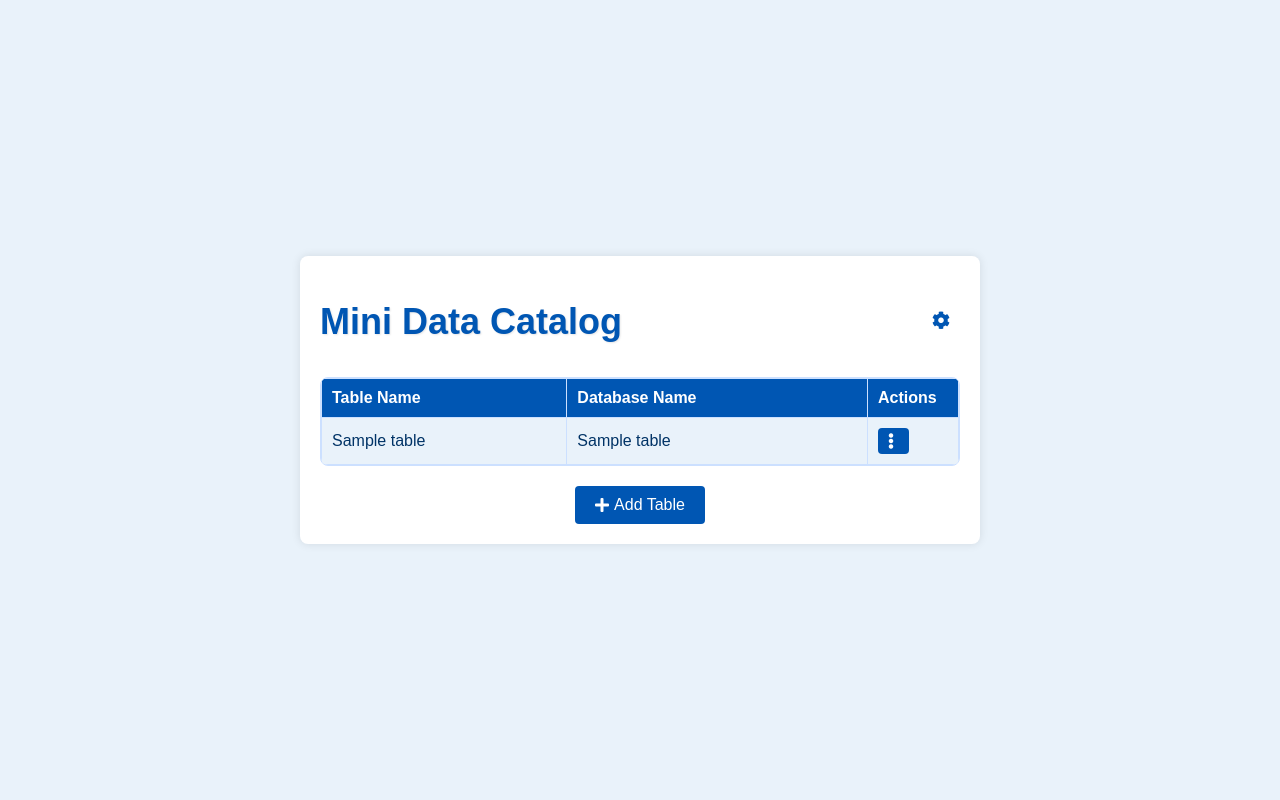
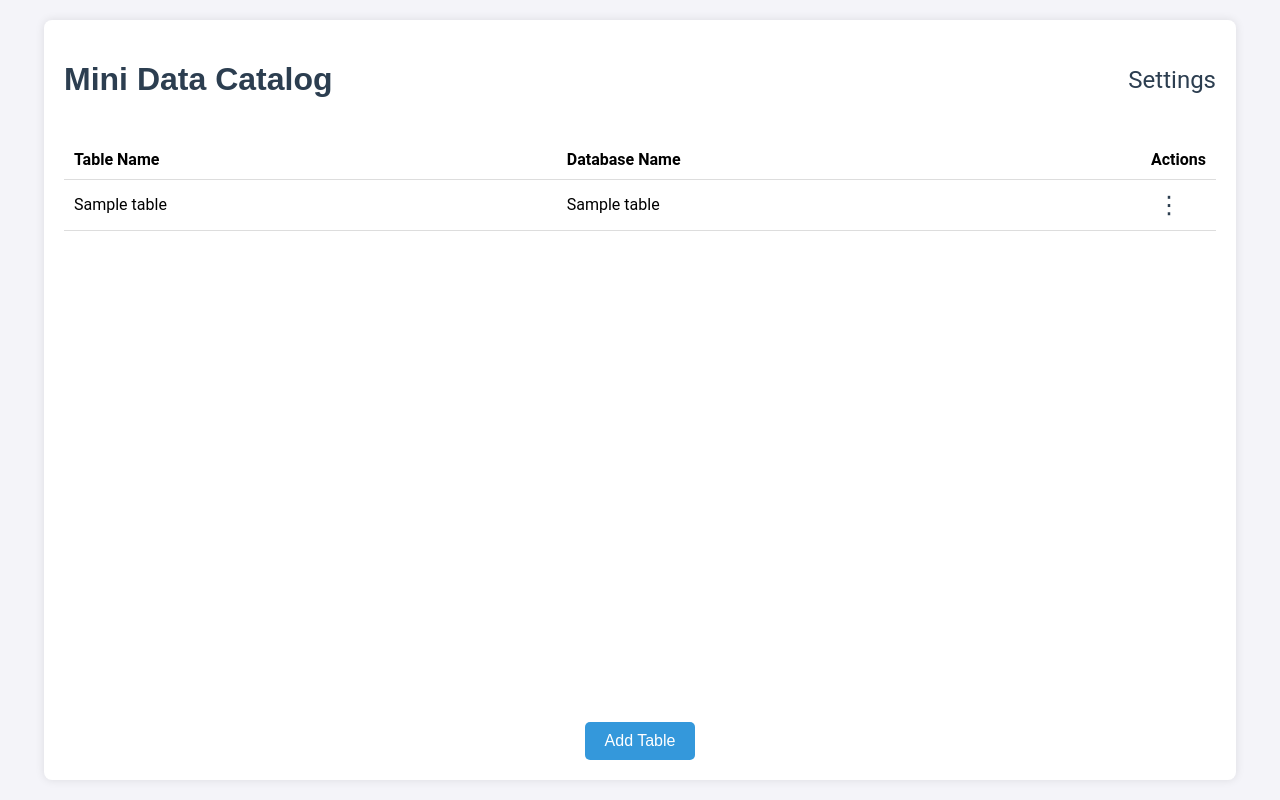
Before and after one commit to MinThuraZaw/mini-data-catalog-with-flask, a Flask app: page / in a window 1280 px wide. Run offline with Flask 3, Linux system fonts and the light colour scheme; tables that the repository leaves empty hold one stand-in row (values such as "Sample post"); data that the repository does not hold is empty.

Commit message:
update home page

```diff
--- a/blueprints/main.py
+++ b/blueprints/main.py
@@ -1,5 +1,6 @@
 from flask import Blueprint, render_template, request, redirect, url_for, jsonify, json
-from blueprints.db import get_db
+from .db import get_db
+from mysql.connector import Error
 
 main_bp = Blueprint('main', __name__)
 
@@ -19,13 +20,15 @@ main_bp = Blueprint('main', __name__)
 
 @main_bp.route('/')
 def home():
-    # tables = read_tables()
-    # return render_template('home.html', tables=tables)
-    db = get_db()
-    cursor = db.cursor(dictionary=True)
-    cursor.execute("SELECT * FROM tables")
-    tables = cursor.fetchall()
-    return render_template('home.html', tables=tables)
+    try:
+        db = get_db()
+        cursor = db.cursor(dictionary=True)
+        cursor.execute("SELECT * FROM tables")
+        tables = cursor.fetchall()
+        return render_template('home.html', tables=tables)
+    except Error as e:
+        error_message = f"Error connecting to MySQL: {str(e)}"
+        return render_template('home.html', error=error_message)
 
 
 @main_bp.route('/add_table', methods=['POST'])
--- a/static/styles.css
+++ b/static/styles.css
@@ -1,21 +1,26 @@
 body {
-    font-family: Arial, sans-serif;
-    background-color: #e9f2fa;
+    font-family: 'Roboto', sans-serif;
     margin: 0;
     padding: 0;
+    height: 100vh;
+    width: 100vw;
     display: flex;
     justify-content: center;
     align-items: center;
-    height: 100vh;
+    background-color: #f4f4f9;
 }
 
 .container {
-    width: 50%;
-    background: #fff;
+    width: 90%;
+    max-width: 1200px;
+    background-color: #fff;
     padding: 20px;
+    border-radius: 8px;
     box-shadow: 0 0 10px rgba(0, 0, 0, 0.1);
-    border-radius: 8px;
-    position: relative;
+    height: 90%;
+    display: flex;
+    flex-direction: column;
+    justify-content: space-between;
 }
 
 .header {
@@ -24,32 +29,22 @@ body {
     align-items: center;
 }
 
-h1 {
+.header h1 {
     font-family: 'avenir', sans-serif;
-    color: #0056b3;
-    font-size: 36px;
-    margin: 10 10 10 0px;
-    text-shadow: 1px 1px 2px rgba(0, 0, 0, 0.1);
+    font-weight: 700;
+    color: #2c3e50;
 }
 
 .settings-link {
-    color: #0056b3;
-    font-size: 18px;
+    font-size: 1.5rem;
+    color: #2c3e50;
     text-decoration: none;
 }
 
-.settings-link i {
-    margin-right: 10px;
-}
-
 .table-container {
-    font-family: 'avenir', sans-serif;
-    max-height: 300px;
+    flex: 1;
+    margin-top: 20px;
     overflow-y: auto;
-    border: 1px solid #cce0ff;
-    border-radius: 8px;
-    background-color: #f4faff;
-    margin-top: 10px;
 }
 
 .data-table {
@@ -57,104 +52,28 @@ h1 {
     border-collapse: collapse;
 }
 
-.data-table thead {
-    position: sticky;
-    top: 0;
-    background-color: #0056b3;
-    color: #fff;
-}
-
 .data-table th, .data-table td {
     padding: 10px;
-    border: 1px solid #cce0ff;
-    background: #e9f2fa;
-    color: #003366;
     text-align: left;
-}
-
-.data-table th {
-    background-color: #0056b3;
-    color: #fff;
+    border-bottom: 1px solid #ddd;
 }
 
 .actions-column {
-    width: 70px;
+    width: 50px;
     text-align: center;
 }
 
-.table-item:hover {
-    background-color: #d0e7ff;
-    cursor: pointer;
-}
-
-.form-container form,
-.modal-content form {
-    display: flex;
-    justify-content: center;
-    align-items: center;
-    flex-direction: column;
-}
-
-input[type="text"],
-textarea {
-    padding: 10px;
-    width: 80%;
-    margin: 10px 0;
-    border: 1px solid #cce0ff;
-    border-radius: 4px;
-    font-size: 16px;
-    background-color: #f4faff;
-}
-
-textarea {
-    resize: none;
-    height: 100px;
-}
-
-button {
-    font-family: 'avenir', sans-serif;
-    padding: 10px 20px;
-    border: none;
-    border-radius: 4px;
-    background-color: #0056b3;
-    color: white;
-    font-size: 16px;
-    cursor: pointer;
-    display: flex;
-    align-items: center;
-}
-
-button i {
-    margin-right: 5px;
-}
-
-button:hover {
-    background-color: #003366;
-}
-
-.form-container {
-    display: flex;
-    justify-content: center;
-}
-
-/* Dropdown Styles */
 .dropdown {
     position: relative;
     display: inline-block;
 }
 
 .dropbtn {
-    background-color: #0056b3;
-    color: white;
-    padding: 5px 10px;
-    font-size: 16px;
+    background-color: transparent;
     border: none;
     cursor: pointer;
-    border-radius: 4px;
-}
-
-.dropbtn:hover, .dropbtn:focus {
-    background-color: #003366;
+    font-size: 1.5rem;
+    color: #2c3e50;
 }
 
 .dropdown-content {
@@ -184,9 +100,26 @@ button:hover {
     display: block;
 }
 
-/* Modal Styles */
+.form-container {
+    text-align: center;
+}
+
+.form-container button {
+    background-color: #3498db;
+    color: white;
+    border: none;
+    padding: 10px 20px;
+    font-size: 16px;
+    cursor: pointer;
+    border-radius: 5px;
+    margin-top: 20px;
+}
+
+.form-container button:hover {
+    background-color: #2980b9;
+}
+
 .modal {
-    font-family: 'avenir', sans-serif;
     display: none;
     position: fixed;
     z-index: 1;
--- a/templates/home.html
+++ b/templates/home.html
@@ -1,19 +1,23 @@
-<!doctype html>
+<!DOCTYPE html>
 <html lang="en">
 <head>
-    <meta charset="utf-8">
+    <meta charset="UTF-8">
+    <meta name="viewport" content="width=device-width, initial-scale=1.0">
     <title>Mini Data Catalog</title>
     <link rel="stylesheet" href="{{ url_for('static', filename='styles.css') }}">
-    <link rel="stylesheet" href="https://cdnjs.cloudflare.com/ajax/libs/font-awesome/5.15.4/css/all.min.css">
     <link rel="icon" href="{{ url_for('static', filename='app_icon.png') }}" type="image/x-icon">
-    <link href="https://fonts.googleapis.com/css2?family=Roboto:wght@700&display=swap" rel="stylesheet">
 </head>
 <body>
     <div class="container">
         <div class="header">
             <h1>Mini Data Catalog</h1>
-            <a href="{{ url_for('settings.settings') }}" class="settings-link"><i class="fas fa-cog"></i> </a>
+            <a href="{{ url_for('settings.settings') }}" class="settings-link">Settings</a>
         </div>
+        {% if error %}
+        <div class="error-message">
+            <p>{{ error }}</p>
+        </div>
+        {% else %}
         <div class="table-container">
             <table class="data-table">
                 <thead>
@@ -25,14 +29,14 @@
                 </thead>
                 <tbody>
                     {% for table in tables %}
-                        <tr class="table-item" data-table-name="{{ table.table_name }}" data-database-name="{{ table.database_name }}" data-description="{{ table.description }}">
+                    <tr class="table-item" data-table-name="{{ table.table_name }}">
                         <td>{{ table.table_name }}</td>
                         <td>{{ table.database_name }}</td>
                         <td class="actions-column">
                             <div class="dropdown">
-                                    <button class="dropbtn"><i class="fas fa-ellipsis-v"></i></button>
+                                <button class="dropbtn">⋮</button>
                                 <div class="dropdown-content">
-                                        <a href="#" class="delete-btn" data-table-name="{{ table.table_name }}">Delete</a>
+                                    <a href="#" class="delete-button" data-table-name="{{ table.table_name }}">Delete</a>
                                 </div>
                             </div>
                         </td>
@@ -41,41 +45,40 @@
                 </tbody>
             </table>
         </div>
-        <div class="form-container" style="margin-top: 20px;">
-            <button id="openAddTableModal"><i class="fas fa-plus"></i> Add Table</button>
+        {% endif %}
+        <div class="form-container">
+            <button id="openAddTableModal">Add Table</button>
         </div>
     </div>
 
-    <!-- Add Table Modal Dialog -->
     <div id="addTableModal" class="modal">
         <div class="modal-content">
             <span class="close">&times;</span>
-            <h2>Add New Table</h2>
-            <form id="addTableForm" action="{{ url_for('main.add_table') }}" method="post">
+            <h2>Add Table</h2>
+            <form action="{{ url_for('main.add_table') }}" method="POST">
                 <input type="text" name="table_name" placeholder="Table Name" required>
                 <input type="text" name="database_name" placeholder="Database Name" required>
-                <textarea name="description" placeholder="Description" required></textarea>
-                <button type="submit"><i class="fas fa-plus"></i> Add Table</button>
+                <textarea name="description" placeholder="Description"></textarea>
+                <button type="submit">Add Table</button>
             </form>
         </div>
     </div>
 
-    <!-- Table Details Modal Dialog -->
     <div id="tableModal" class="modal">
         <div class="modal-content">
             <span class="close">&times;</span>
             <h2>Table Details</h2>
-            <table id="tableDetails" class="details-table">
+            <table class="details-table">
                 <tr>
-                    <th>Table Name:</th>
+                    <th>Table Name</th>
                     <td id="tableDetailName"></td>
                 </tr>
                 <tr>
-                    <th>Database Name:</th>
+                    <th>Database Name</th>
                     <td id="tableDetailDatabase"></td>
                 </tr>
                 <tr>
-                    <th>Description:</th>
+                    <th>Description</th>
                     <td id="tableDetailDescription"></td>
                 </tr>
             </table>
```
Also changed, not shown: other parts of static/styles.css (+40 -51 lines). Lines whose indentation alone changed are shown as unchanged.
